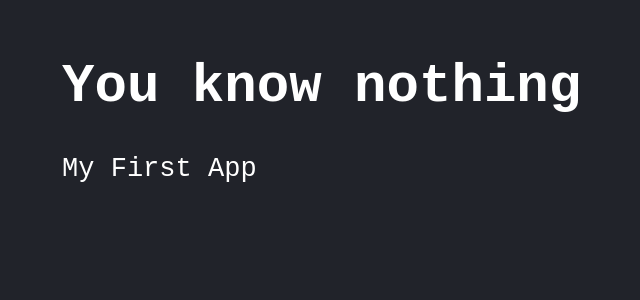
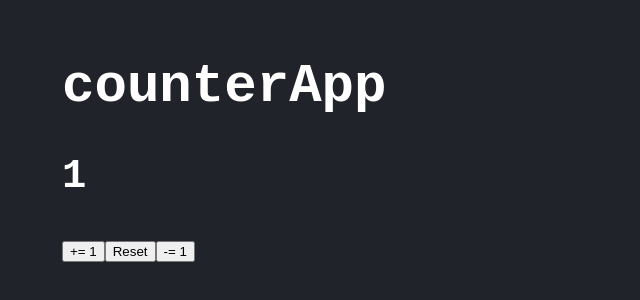
Before and after one commit to Gomez5sh/react_learng, a React app in the folder 03-counter-app/: page / in a window 1280 px wide. Shown: the part 128-428 px from the top of the page, without its empty margins (86-726 px from the left). Built offline with nearby package versions, Linux system fonts and the light colour scheme.

Commit message:
[ADD] Fisrt App: Add class number 1

```diff
--- /dev/null
+++ b/03-counter-app/src/CounterApp.js
@@ -0,0 +1,39 @@
+//Task
+import React, { useState } from "react";
+import PropTypes from "prop-types";
+
+const CounterApp = ({ value }) => {
+  //usestate
+  const [counter, setCounter] = useState(value);
+
+  //handles
+  const count = (e) => {
+    setCounter(counter + 1);
+    //setCounter((c) => c + 1);
+  };
+
+  const minus = (e) => {
+    setCounter(counter - 1);
+  };
+
+  const resetAll = (e) => {
+    setCounter(value);
+  };
+
+  return (
+    <>
+      <h1>counterApp</h1>
+      <h2>{counter}</h2>
+
+      <button onClick={count}>+= 1</button>
+      <button onClick={resetAll}>Reset</button>
+      <button onClick={minus}>-= 1</button>
+    </>
+  );
+};
+
+CounterApp.prototypes = {
+  valur: PropTypes.number.isRequired,
+};
+
+export { CounterApp as default };
--- a/03-counter-app/src/FirstApp.js
+++ b/03-counter-app/src/FirstApp.js
@@ -1,13 +1,22 @@
 //FC: Funtional Compounents
 import React from "react";
+import PropTypes from "prop-types";
 
-const FirstApp = ({ pro = "You know nothing" }) => {
+const FirstApp = ({ hello, subtitle }) => {
   return (
     <>
-      <h1>{pro}</h1>
-      <p>My First App</p>
+      <h1>{hello}</h1>
+      <p>{subtitle}</p>
     </>
   );
 };
 
+FirstApp.propTypes = {
+  hello: PropTypes.string.isRequired,
+};
+
+FirstApp.defaultProps = {
+  subtitle: "I am a subtitle",
+};
+
 export default FirstApp;
--- a/03-counter-app/src/index.css
+++ b/03-counter-app/src/index.css
@@ -6,3 +6,9 @@ body {
     font-size: 1.3rem;
     padding: 70px;
 }
+
+buttona {
+    font-size: 13rem;
+    margin-right: 10px;
+    padding: 10px;
+}
--- a/03-counter-app/src/index.js
+++ b/03-counter-app/src/index.js
@@ -1,8 +1,9 @@
 import React from "react";
 import ReactDOM from "react-dom";
-import FirstApp from "../src/FirstApp";
+import CounterApp from "../src/CounterApp";
+//import FirstApp from "../src/FirstApp";
 import "../src/index.css";
 
 const divRoot = document.querySelector("#root");
 
-ReactDOM.render(<FirstApp />, divRoot);
+ReactDOM.render(<CounterApp value={1} />, divRoot);
```
